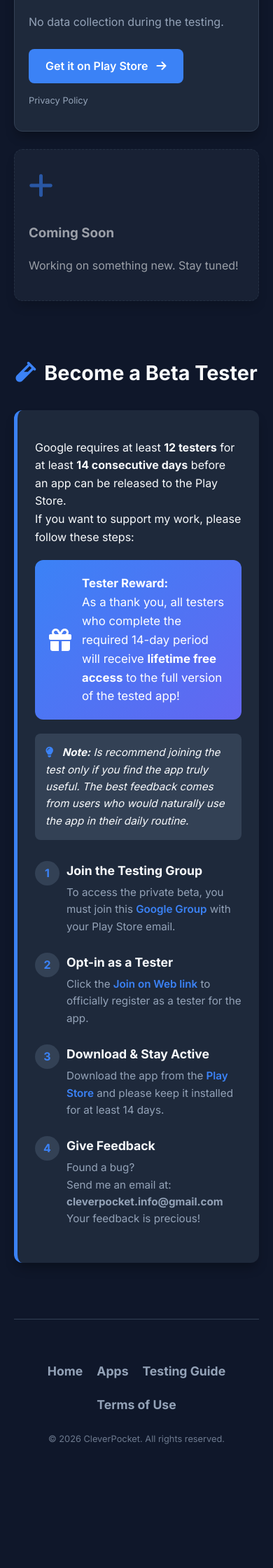
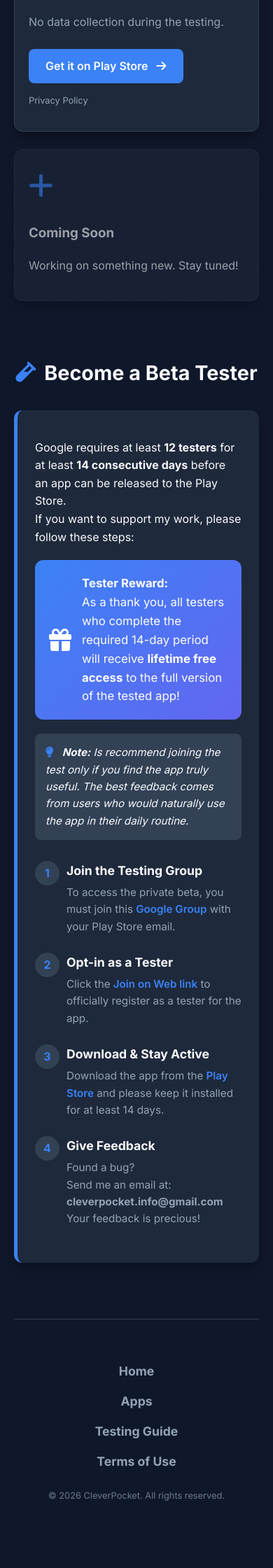
Before and after one commit to digitalcreat0r/sitoweb, a Jekyll site: the page built from index.html, in a window 390 px wide. Shown: the part 606-2846 px from the top of the page at 70% size. Built offline with Jekyll 4.4.1, drawn with Linux system fonts in a browser that asks for light colours; before the commit the page ends 2765 px from its top, so only the background shows below that.

Commit message:
aggiornamento

```diff
--- a/assets/css/style.css
+++ b/assets/css/style.css
@@ -283,4 +283,9 @@ footer {
     .tester-box { padding: 25px; }
     .step-item { gap: 10px; }
     .theme-switch-btn { top: 10px; right: 10px; padding: 8px 12px; }
+    .footer-links {
+            flex-direction: column;
+            align-items: center;
+            gap: 15px;
+        }
 }
```
